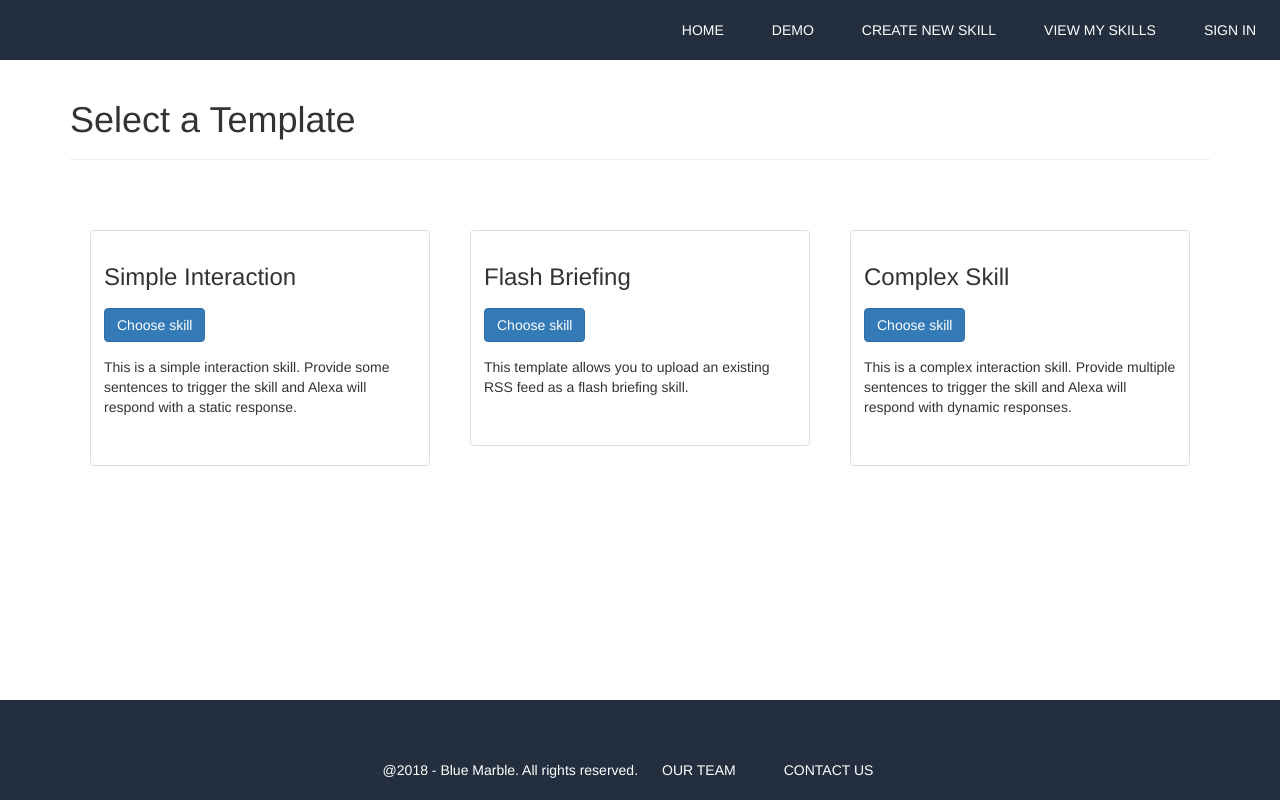
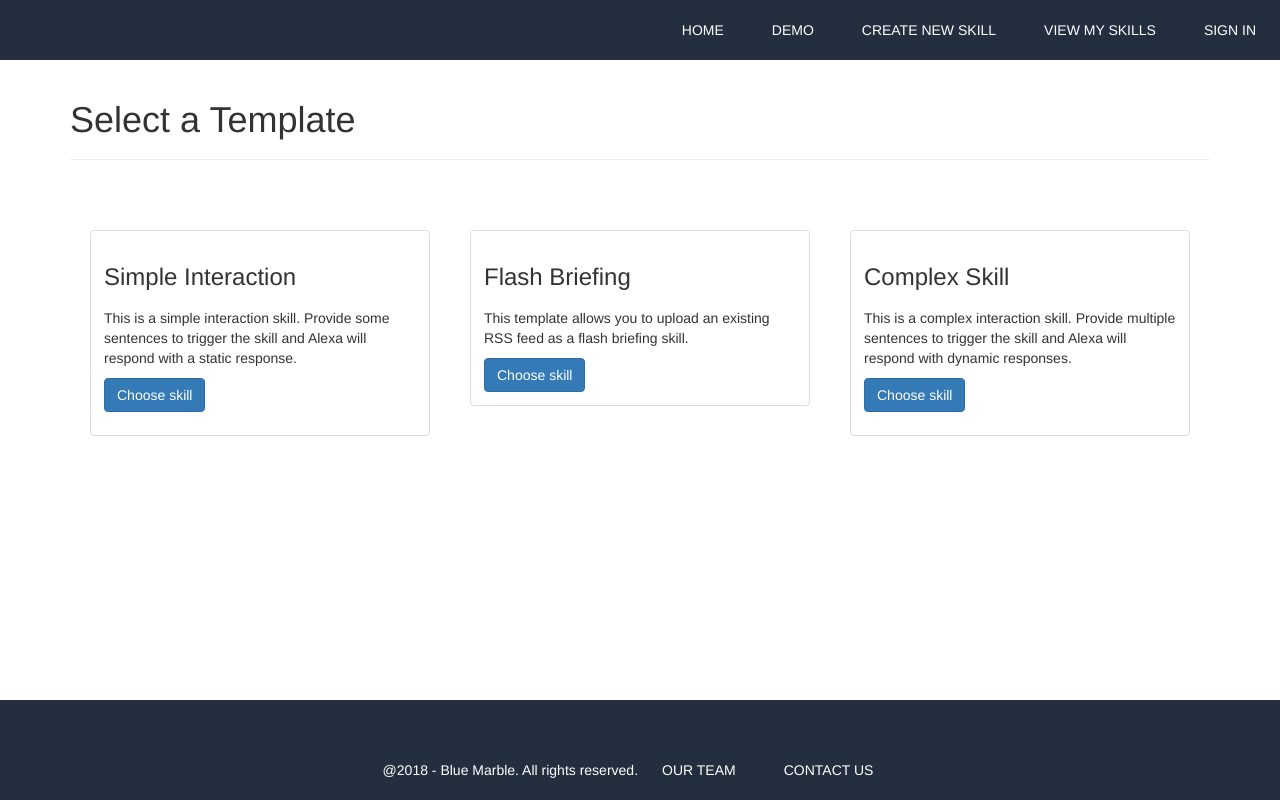
Before and after one commit to KathLevi/SE_Website, a React (Create React App) app: page /create-skill in a window 1280 px wide. Built offline with nearby package versions, Linux system fonts and the light colour scheme.

Commit message:
Template item CSS changes

```diff
--- a/src/App.css
+++ b/src/App.css
@@ -19,11 +19,7 @@ body {
   line-height: 1.42857143;
 }
 
-p {
-  padding-top: 15px;
-}
-
-h3{
+h3 {
   padding-bottom: 8px;
 }
 
@@ -290,7 +286,7 @@ h3{
  */
 .viewskills {
   height: 0px;
-  border-bottom:solid 2px black;
+  border-bottom: solid 2px black;
 }
 .table {
   width: 100%;
@@ -307,10 +303,9 @@ td {
   padding-top: 20px;
   padding-bottom: 20px;
   text-align: center;
-  border-bottom: .5px solid;
+  border-bottom: 0.5px solid;
   white-space: nowrap;
 }
-
 
 /*
  * TEAM
@@ -408,3 +403,7 @@ footer {
 .response-modal {
   /*width: 80%;*/
 }
+
+.home-section-1 {
+  height: ;
+}
--- a/src/components/createSkill.js
+++ b/src/components/createSkill.js
@@ -9,10 +9,12 @@ const CreateSkill = () => (
     <div className="skill-template-container">
       <div className="skill-template-item">
         <div className="thumbnail">
-          {" "}
           <div className="caption">
-            {" "}
-            <h3>Simple Interaction</h3>{" "}
+            <h3>Simple Interaction</h3>
+            <p>
+              This is a simple interaction skill. Provide some sentences to
+              trigger the skill and Alexa will respond with a static response.
+            </p>
             <NavLink
               className="btn btn-primary"
               exact
@@ -21,23 +23,19 @@ const CreateSkill = () => (
             >
               Choose skill
             </NavLink>
-            <p>
-              This is a simple interaction skill. Provide some sentences to
-              trigger the skill and Alexa will respond with a static response.
-            </p>{" "}
-            <p>
-
-            </p>{" "}
-          </div>{" "}
+            <p />
+          </div>
         </div>
       </div>
 
       <div className="skill-template-item">
         <div className="thumbnail">
-          {" "}
           <div className="caption">
-            {" "}
-            <h3>Flash Briefing</h3>{" "}
+            <h3>Flash Briefing</h3>
+            <p>
+              This template allows you to upload an existing RSS feed as a flash
+              briefing skill.
+            </p>
             <NavLink
               className="btn btn-primary"
               exact
@@ -46,23 +44,18 @@ const CreateSkill = () => (
             >
               Choose skill
             </NavLink>
-            <p>
-              This template allows you to upload an existing RSS feed as a flash
-              briefing skill.
-            </p>{" "}
-            <p>
-
-            </p>{" "}
-          </div>{" "}
+          </div>
         </div>
       </div>
 
       <div className="skill-template-item">
         <div className="thumbnail">
-          {" "}
           <div className="caption">
-            {" "}
-            <h3>Complex Skill</h3>{" "}
+            <h3>Complex Skill</h3>
+            <p>
+              This is a complex interaction skill. Provide multiple sentences to
+              trigger the skill and Alexa will respond with dynamic responses.
+            </p>
             <NavLink
               className="btn btn-primary"
               exact
@@ -71,17 +64,10 @@ const CreateSkill = () => (
             >
               Choose skill
             </NavLink>
-            <p>
-            This is a complex interaction skill. Provide multiple sentences to
-              trigger the skill and Alexa will respond with dynamic responses.
-            </p>{" "}
-            <p>
-
-            </p>{" "}
-          </div>{" "}
+            <p />
           </div>
         </div>
-
+      </div>
     </div>
   </div>
 );
```
Also changed, not shown: package.json (+5 -7 lines), 1 other file (tests, documents, lock files or other folders). Lines whose indentation alone changed are shown as unchanged.
